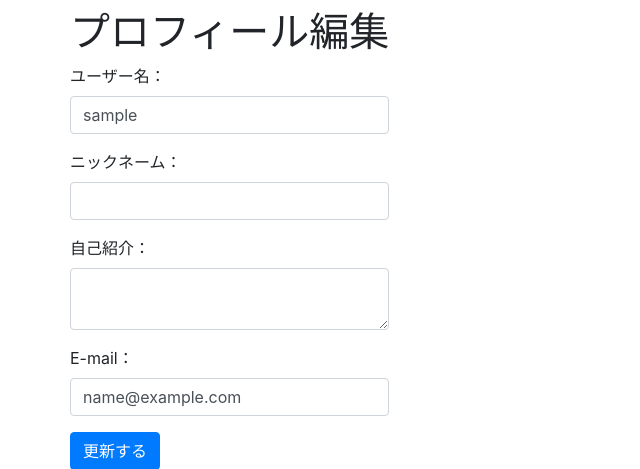
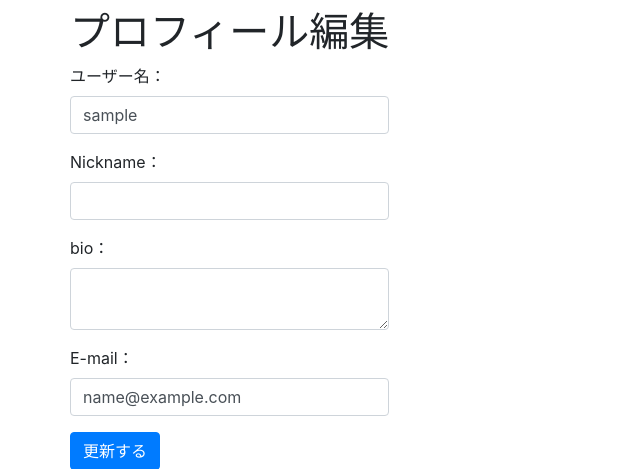
Before and after one commit to osawa-lab/twitter_clone_team_c, a Django app: page /accounts/editprofile in a window 1280 px wide. Shown: the part 56-525 px from the top of the page, without its empty margins (0-640 px from the left). Run offline with Django 3.2, Linux system fonts and the light colour scheme; the visitor is signed in with stand-in values (Sample User, id 1); some libraries are stand-ins or nearby versions.

Commit message:
minimal fix

```diff
--- a/twitter_clone/post/templates/registration/editprofile.html
+++ b/twitter_clone/post/templates/registration/editprofile.html
@@ -10,10 +10,10 @@
         <label for="username">ユーザー名：</label><input type="text" class="form-control" name="username" id="username" value="{{user.username}}">
       </div>
       <div class="form-group">
-        <label for="nickname">ニックネーム：</label><input type="text" class="form-control" name="nickname" id="nickname">
+        <label for="nickname">Nickname：</label><input type="text" class="form-control" name="nickname" id="nickname">
       </div>
       <div class="form-group">
-        <label for="bio">自己紹介：</label><textarea name="bio" class="form-control" id="bio"></textarea>
+        <label for="bio">bio：</label><textarea name="bio" class="form-control" id="bio"></textarea>
       </div>
       <div class="form-group">
 
```
